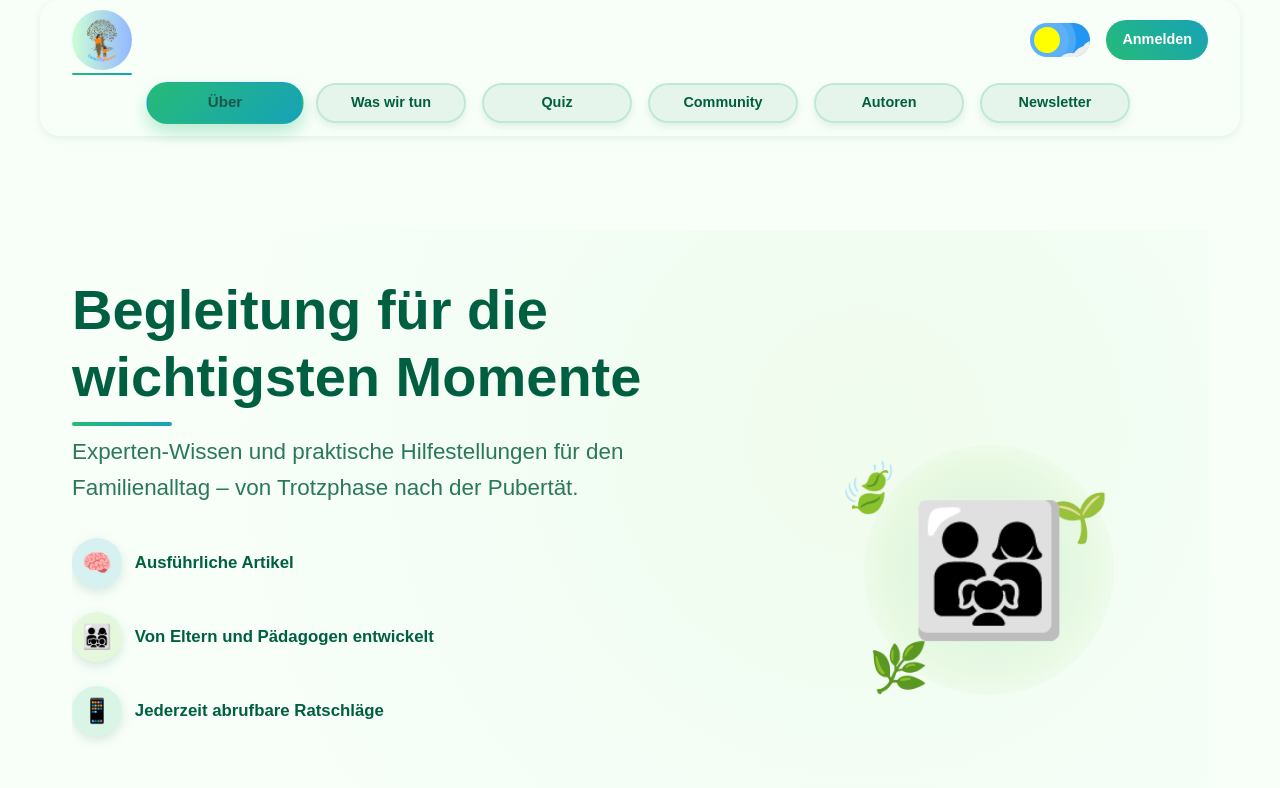
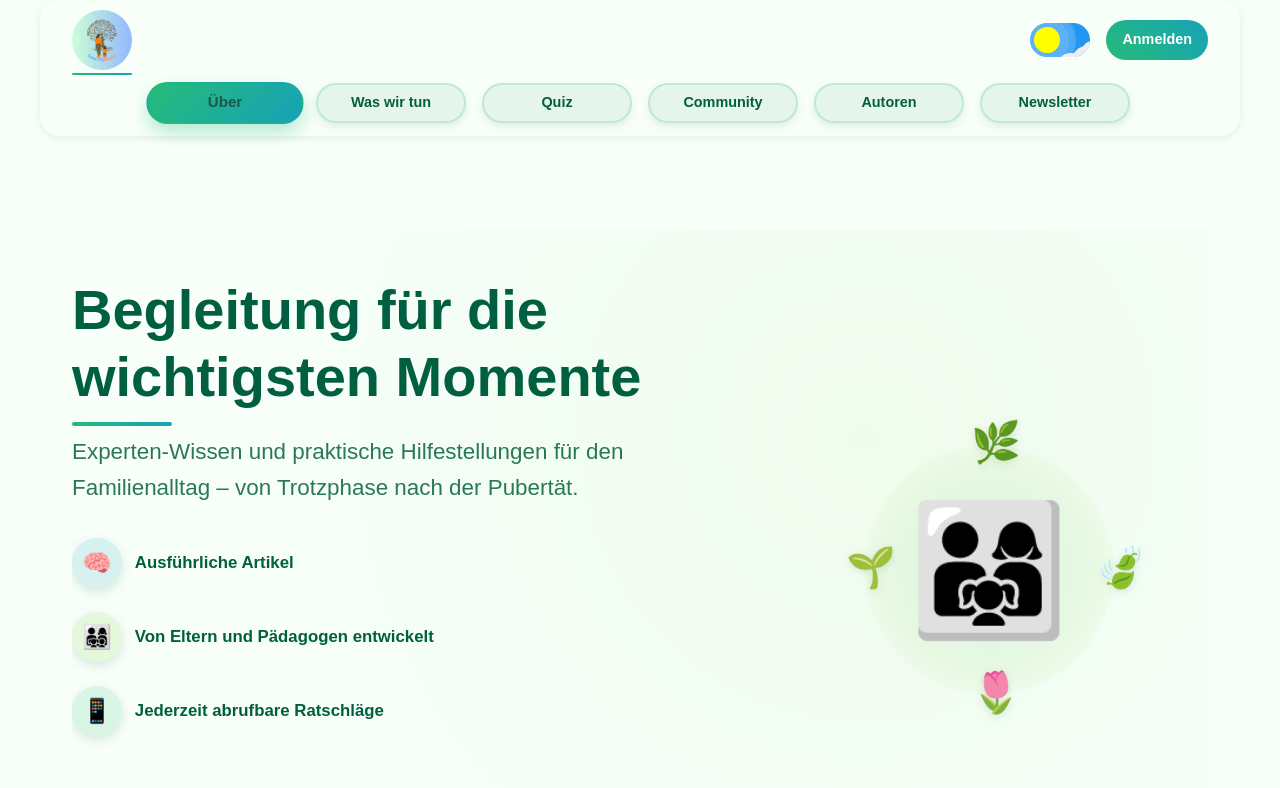
Before and after one commit to DoctorHinky/Final-Project-Frontend, a Vue app: page / in a window 1280 px wide. Shown: the top 788 px of the page. Built offline with nearby package versions, Linux system fonts and the light colour scheme; no server answers.

Commit message:
Landingpage Hero animated

```diff
--- a/src/components/pages/LandingPage/HeroSection.vue
+++ b/src/components/pages/LandingPage/HeroSection.vue
@@ -25,9 +25,19 @@
       </div>
       <div class="hero-visual">
         <div class="illustration">
+          <!-- Hintergrundkreis, wird vor den Elementen definiert -->
+          <div class="background-circle"></div>
+
+          <!-- Kreispfad (unsichtbar, aber für Entwicklung hilfreich) -->
+          <div class="circle-path"></div>
+
+          <!-- Animierte Elemente auf dem Kreisrand -->
           <div class="illustration-element leaf1">🍃</div>
           <div class="illustration-element leaf2">🌿</div>
           <div class="illustration-element leaf3">🌱</div>
+          <div class="illustration-element leaf4">🌷</div>
+
+          <!-- Hauptillustration in der Mitte -->
           <div class="main-illustration">👨‍👩‍👧</div>
         </div>
       </div>
@@ -48,6 +58,25 @@ export default defineComponent({
 @use '@/style/base/variables' as vars;
 @use '@/style/base/mixins' as mixins;
 @use '@/style/base/animations' as animations;
+
+// Keyframes für präzise rotierende Animation
+@keyframes rotate-on-circle {
+  0% {
+    transform: rotate(0deg) translateX(125px) rotate(0deg);
+  }
+  100% {
+    transform: rotate(360deg) translateX(125px) rotate(-360deg);
+  }
+}
+
+@keyframes rotate-on-circle-reverse {
+  0% {
+    transform: rotate(0deg) translateX(125px) rotate(0deg);
+  }
+  100% {
+    transform: rotate(-360deg) translateX(125px) rotate(360deg);
+  }
+}
 
 .hero-section {
   min-height: 85vh;
@@ -257,41 +286,14 @@ export default defineComponent({
 
     .illustration {
       position: relative;
-      width: 300px;
-      height: 300px;
+      width: 350px;
+      height: 350px;
+      display: flex;
+      align-items: center;
+      justify-content: center;
 
-      .main-illustration {
-        position: absolute;
-        top: 50%;
-        left: 50%;
-        transform: translate(-50%, -50%);
-        font-size: 8rem;
-        z-index: 2;
-      }
-
-      .illustration-element {
-        position: absolute;
-        font-size: 3rem;
-        z-index: 1;
-
-        &.leaf1 {
-          top: 10%;
-          left: 0;
-        }
-
-        &.leaf2 {
-          top: 70%;
-          left: 10%;
-        }
-
-        &.leaf3 {
-          top: 20%;
-          right: 10%;
-        }
-      }
-
-      &::before {
-        content: '';
+      // Hintergrund-Kreis als separates Element
+      .background-circle {
         position: absolute;
         width: 250px;
         height: 250px;
@@ -312,6 +314,59 @@ export default defineComponent({
           }
         }
       }
+
+      // Hilfslinie für den Kreisrand (in der Produktion auskommentieren)
+      .circle-path {
+        position: absolute;
+        width: 250px;
+        height: 250px;
+        border-radius: 50%;
+        top: 50%;
+        left: 50%;
+        transform: translate(-50%, -50%);
+        z-index: 0;
+        border: 1px dotted rgba(0, 0, 0, 0.1); // Sehr subtile Hilfsline
+        pointer-events: none; // Verhindert Klicks auf die Hilfsline
+        display: none; // In der Produktion auskommentieren, für Entwicklung einkommentieren
+      }
+
+      .main-illustration {
+        position: absolute;
+        top: 50%;
+        left: 50%;
+        transform: translate(-50%, -50%);
+        font-size: 8rem;
+        z-index: 2;
+      }
+
+      .illustration-element {
+        position: absolute;
+        font-size: 2.5rem;
+        z-index: 1;
+        top: 40%;
+        left: 45%;
+        transform-origin: center;
+        filter: drop-shadow(0 2px 4px rgba(0, 0, 0, 0.1)); // Leichter Schatten für bessere Sichtbarkeit
+
+        &.leaf1 {
+          animation: rotate-on-circle 30s linear infinite;
+        }
+
+        &.leaf2 {
+          animation: rotate-on-circle-reverse 30s linear infinite;
+          animation-delay: -7.5s; // Genau ein Viertel der Gesamtdauer
+        }
+
+        &.leaf3 {
+          animation: rotate-on-circle 30s linear infinite;
+          animation-delay: -15s; // Genau die Hälfte der Gesamtdauer
+        }
+
+        &.leaf4 {
+          animation: rotate-on-circle-reverse 30s linear infinite;
+          animation-delay: -22.5s; // Genau drei Viertel der Gesamtdauer
+        }
+      }
     }
   }
 }
```
